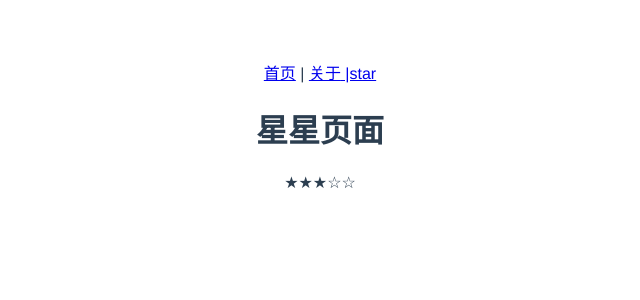
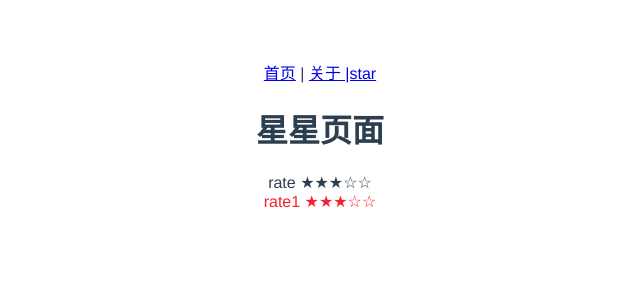
Before and after one commit to Pengzhenglong/Vue3-Study, a Vue app: page /#/rate in a window 1280 px wide. Shown: the top 300 px of the page, without its empty margins (320-960 px from the left). Built offline with nearby package versions, Linux system fonts and the light colour scheme.

Commit message:
给星星组件添加颜色

```diff
--- a/src/components/Rate.vue
+++ b/src/components/Rate.vue
@@ -1,8 +1,6 @@
 
 <template>
-  <div>
-    {{ rate }}
-  </div>
+  <div>rate {{ rate }}</div>
 </template>
 
 <script setup>
--- /dev/null
+++ b/src/components/Rate1.vue
@@ -0,0 +1,26 @@
+
+<template>
+  <div :style="fontstyle">rate1 {{ rate }}</div>
+</template>
+
+<script setup>
+import { defineProps, computed } from 'vue';
+let props = defineProps({
+  value: Number,
+  theme: { type: String, default: 'orange' }
+})
+let rate = computed(() => "★★★★★☆☆☆☆☆".slice(5 - props.value, 10 - props.value))
+const themeObj = {
+  'black': '#000',
+  'white': '#fff',
+  'red': '#f5222d',
+  'orange': '#fa541c',
+  'yellow': '#fadb14',
+  'green': '#73d13d',
+  'blue': '#40a9ff',
+}
+const fontstyle = computed(() => {
+  return `color:${themeObj[props.theme]}`
+})
+
+</script>
--- a/src/pages/rate.vue
+++ b/src/pages/rate.vue
@@ -3,10 +3,12 @@
 <template>
   <h1>星星页面</h1>
   <Rate :value="score" />
+  <Rate1 :value="score" theme="red"></Rate1>
 </template>
 
 <script setup>
 import Rate from '../components/Rate.vue'
+import Rate1 from '../components/Rate1.vue'
 import { ref } from 'vue'
 let score = ref(2.5)
 function update(num) {
```
